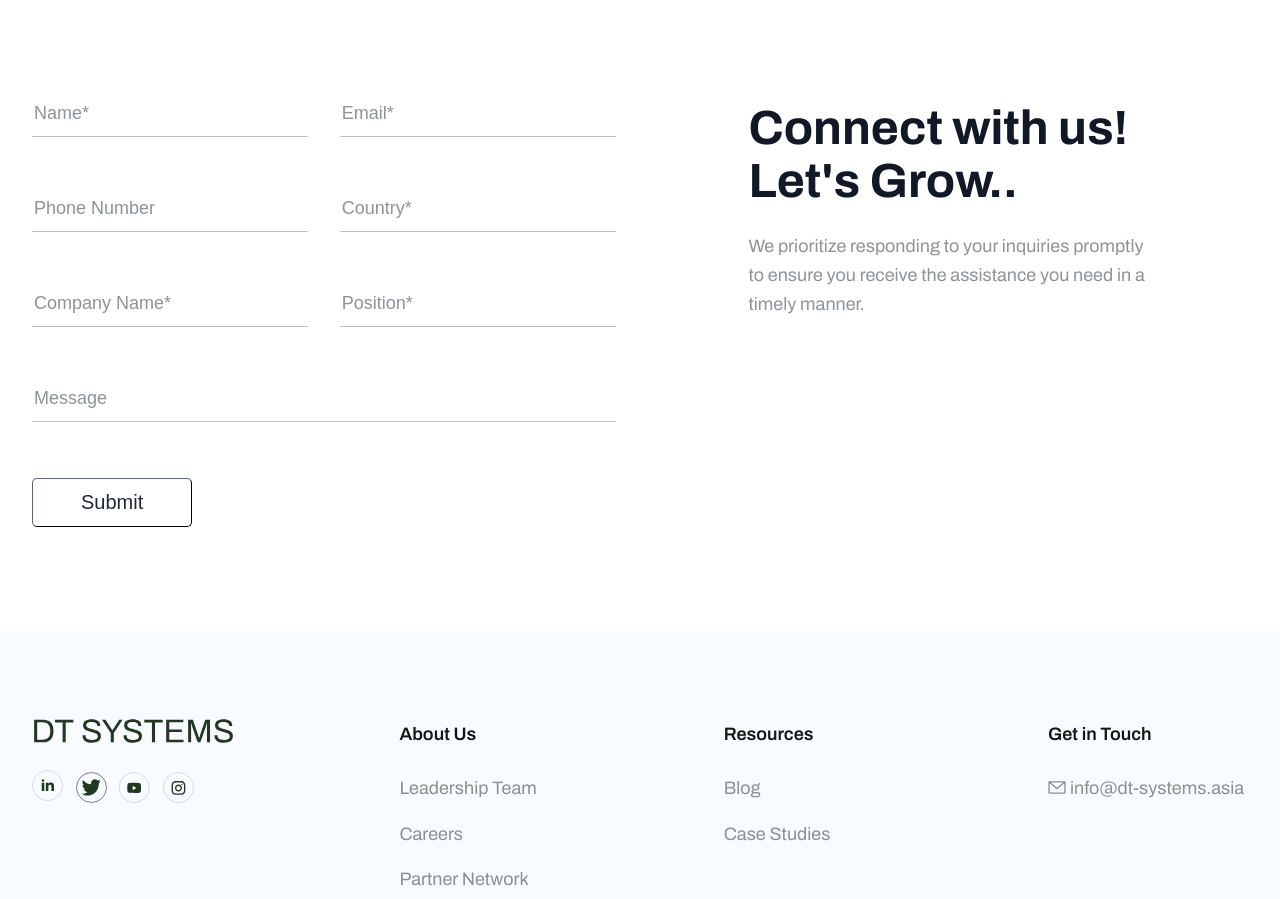
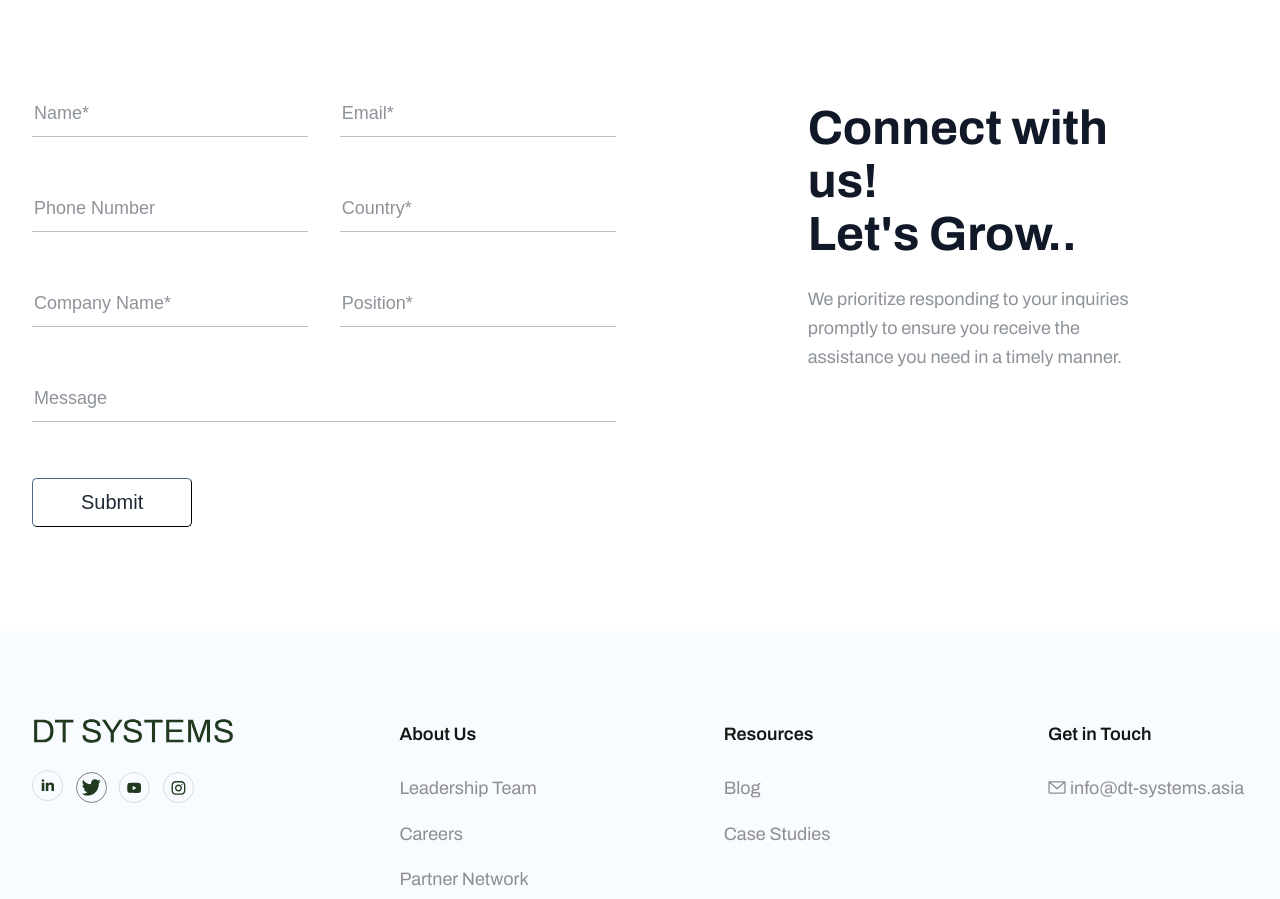
Before and after one commit to PruthviMogaveer/DT-system-dev, a Next.js app: page / in a window 1280 px wide. Shown: the part 3685-4584 px from the top of the page. Built offline with nearby package versions, Linux system fonts and the light colour scheme.

Commit message:
fix : small fix in connect with us

```diff
--- a/components/ConnectWithUs.tsx
+++ b/components/ConnectWithUs.tsx
@@ -108,7 +108,7 @@ const ConnectWithUs: React.FC<ConnectWithUsType> = ({ className = "" }) => {
       data-section="contactUs"
       className="contact-us-section w-full flex justify-start bg-none gap-[4.3rem] mq1050:flex-col-reverse mq1050:gap-[3rem]"
     >
-      <div className="max-w-[1536px] mx-auto w-full px-[4.375rem] mq1325:px-[2rem] flex flex-row bg-none gap-[4.3rem] mq1050:flex-col-reverse mq1050:gap-[3rem]">
+      <div className="max-w-[1536px] mx-auto w-full px-[4.375rem] mq1325:px-[2rem]  flex flex-row bg-none gap-[8rem] mq1050:flex-col-reverse mq1050:gap-[3rem]">
       {/* Left side - Form */}
       <div className="w-[48%] mq1050:w-full  mq1050:pl-[1rem]">
         <form
```
